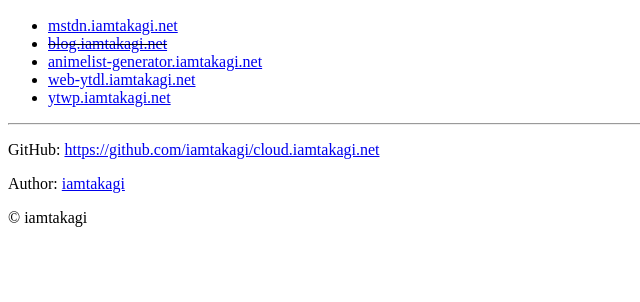
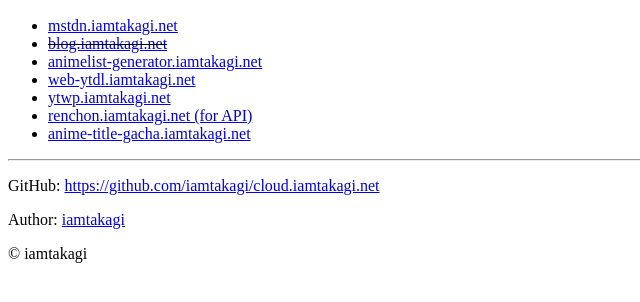
Before and after one commit to iamtakagi-lab/cloud.iamtakagi.net, a plain HTML site: page public/index.html in a window 1280 px wide. Shown: the part 58-360 px from the top of the page, without its empty margins (0-640 px from the left). Drawn offline with Linux system fonts and the light colour scheme.

Commit message:
[index.html] Add: links

```diff
--- a/public/index.html
+++ b/public/index.html
@@ -30,6 +30,16 @@
               >ytwp.iamtakagi.net</a
             >
           </li>
+          <li>
+            <a href="https://renchon.iamtakagi.net"
+              >renchon.iamtakagi.net (for API)</a
+            >
+          </li>
+          <li>
+            <a href="https://anime-title-gacha.iamtakagi.net"
+              >anime-title-gacha.iamtakagi.net</a
+            >
+          </li>
         </ul>
       </section>
     </main>
```
